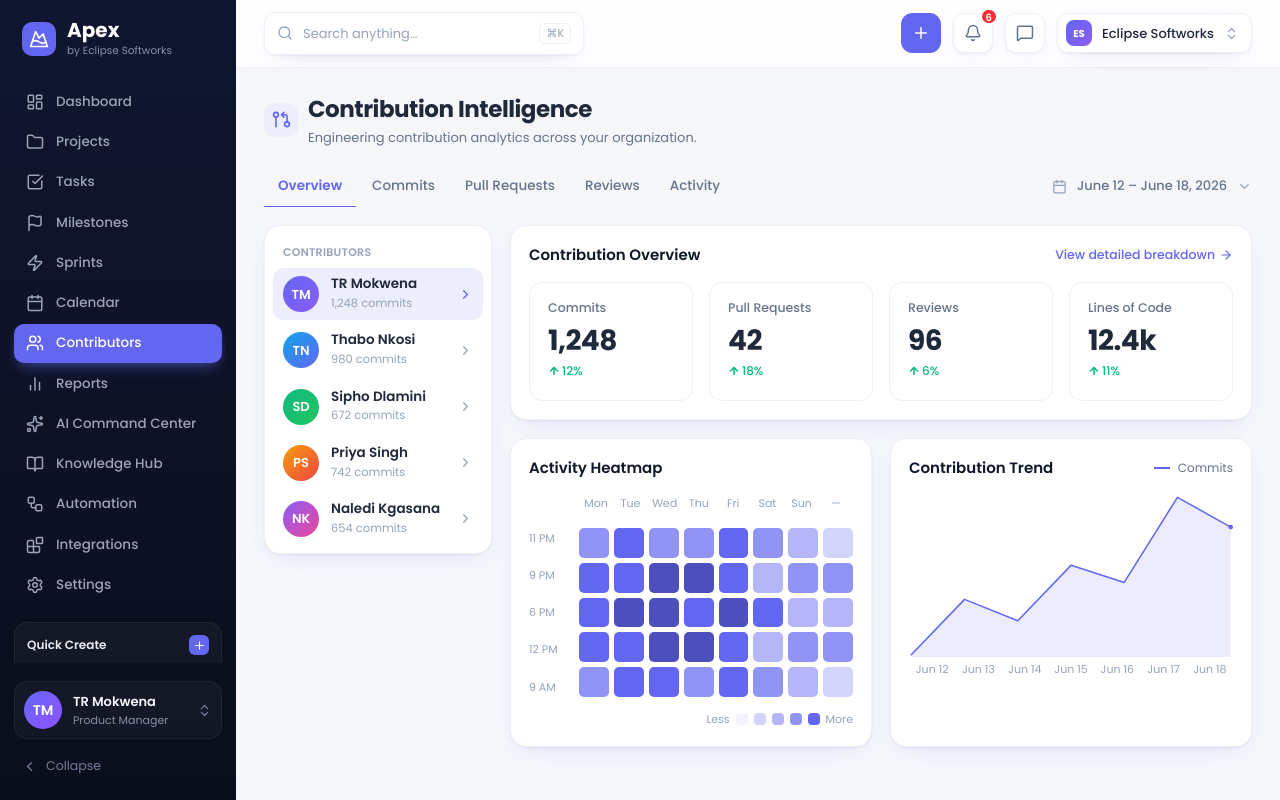
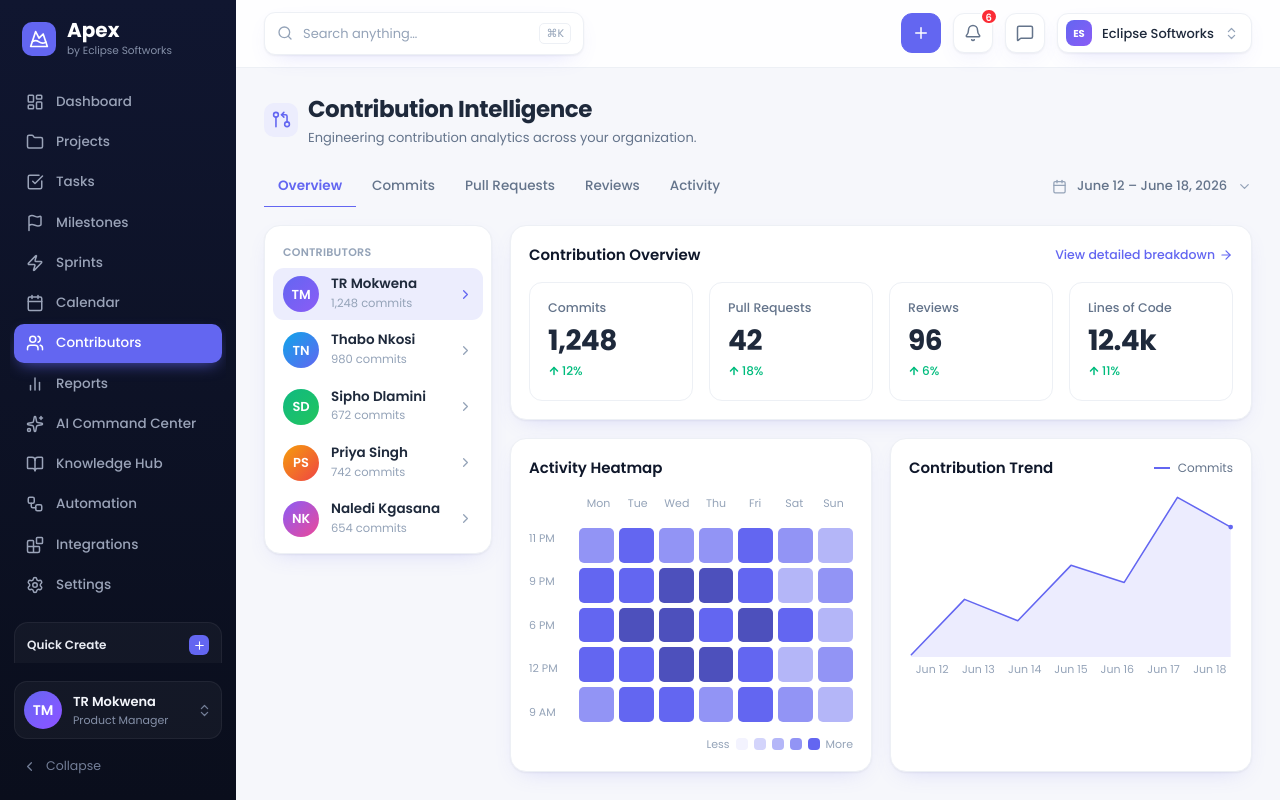
Before and after one commit to TR-Mokwena/apex-web, a Next.js app: page /contributors in a window 1280 px wide. Built offline with nearby package versions, Linux system fonts and the light colour scheme.

Commit message:
feat: remove unused column from ContributorsPage heatmap for improved layout

```diff
--- a/app/(app)/contributors/page.jsx
+++ b/app/(app)/contributors/page.jsx
@@ -36,8 +36,8 @@ const RAMP = [
   "color-mix(in srgb, var(--color-brand) 78%, black)",
 ];
 const HM_ROWS = ["11 PM", "9 PM", "6 PM", "12 PM", "9 AM"];
-const HM_COLS = ["Mon", "Tue", "Wed", "Thu", "Fri", "Sat", "Sun", "—"];
-const COL_W = [0.8, 0.95, 1, 0.9, 0.85, 0.4, 0.3, 0.15];
+const HM_COLS = ["Mon", "Tue", "Wed", "Thu", "Fri", "Sat", "Sun"];
+const COL_W = [0.8, 0.95, 1, 0.9, 0.85, 0.4, 0.3];
 const ROW_W = [0.55, 0.85, 1, 0.9, 0.6];
 function heatValue(r, c) {
   const base = COL_W[c] * ROW_W[r];
@@ -57,9 +57,9 @@ function Heatmap() {
     <div ref={ref} className="relative">
       <div className="grid grid-cols-[42px_1fr] gap-2">
         <div />
-        <div className="grid grid-cols-8 text-[11px] text-ink-3 text-center mb-2">{HM_COLS.map((c) => <span key={c}>{c}</span>)}</div>
+        <div className="grid grid-cols-7 text-[11px] text-ink-3 text-center mb-2">{HM_COLS.map((c) => <span key={c}>{c}</span>)}</div>
         <div className="flex flex-col justify-between text-[11px] text-ink-3 py-0.5">{HM_ROWS.map((r) => <span key={r}>{r}</span>)}</div>
-        <div className="grid grid-cols-8 auto-rows-fr gap-[5px]">
+        <div className="grid grid-cols-7 auto-rows-fr gap-[5px]">
           {HM_ROWS.map((_, r) => HM_COLS.map((__, c) => (
             <div key={`${r}-${c}`} className="aspect-square rounded-[5px] cursor-pointer transition-shadow hover:ring-2 hover:ring-brand/50"
               style={{ background: RAMP[levelOf(heatValue(r, c))] }} onMouseMove={show(r, c)} onMouseLeave={() => setTip(null)} />
```
